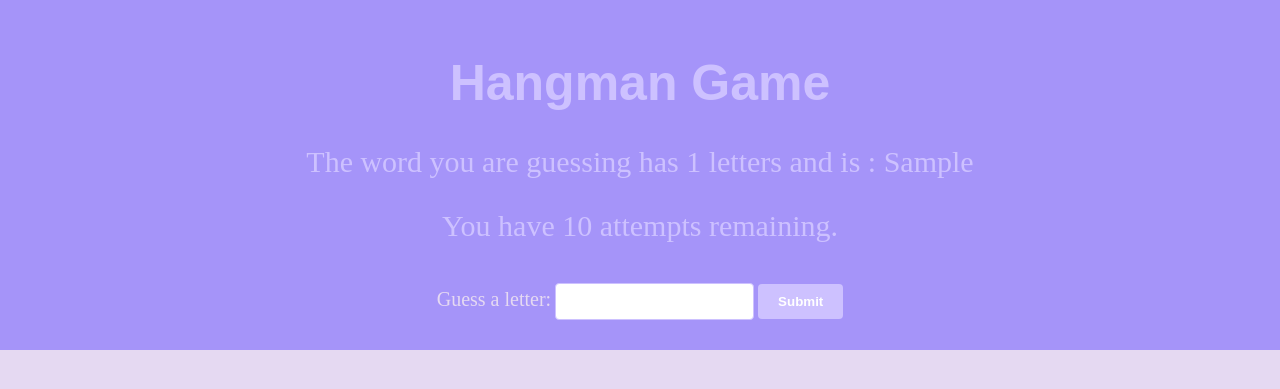
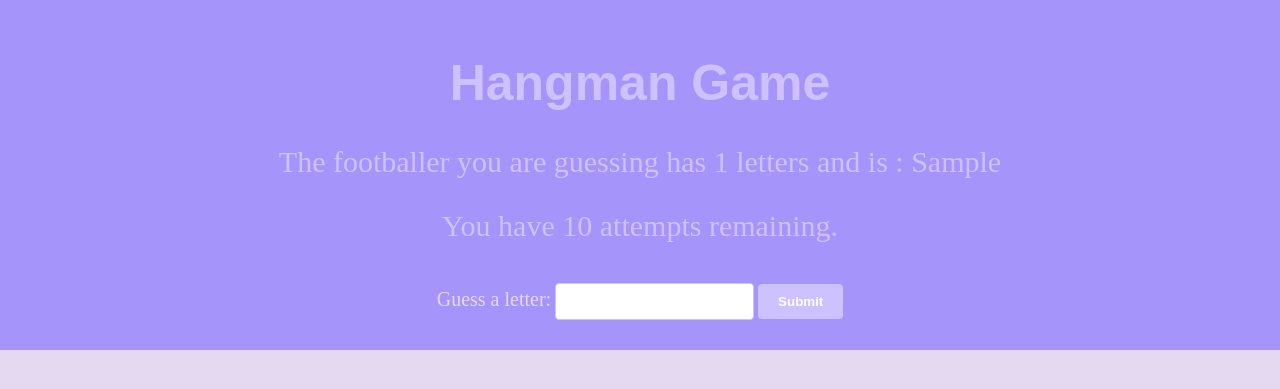
Before and after one commit to DipayanC2012/Flask-app, a Flask app: template templates/game.html in a window 1280 px wide. Shown: the top 389 px of the page. Run offline with Flask 3, Linux system fonts and the light colour scheme; tables that the repository leaves empty hold one stand-in row (values such as "Sample post"); the template is opened without the code that fills it: values that come from a table or form of the project are taken from there, most other values are stand-ins (such as "Sample title", 1, 10 or a date in 2020).

Commit message:
minor tweek

```diff
--- a/templates/game.html
+++ b/templates/game.html
@@ -10,8 +10,8 @@
     <div class="game">
       <h1>Hangman Game</h1>
       <p>
-        The word you are guessing has {{actual_word|length}} letters and is : {{
-        display_word }}
+        The footballer you are guessing has {{actual_word|length}} letters and
+        is : {{ display_word }}
       </p>
       <p>You have {{ guess }} attempts remaining.</p>
       <form method="POST" action="/play">
```
